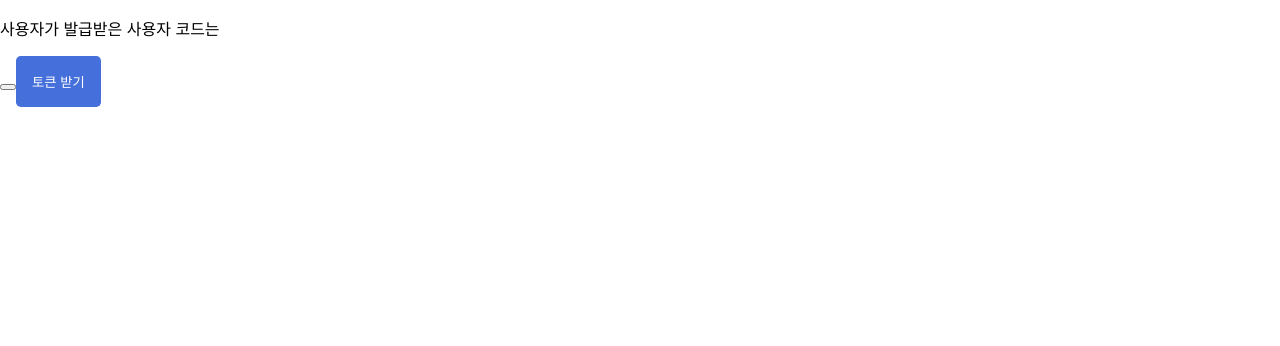
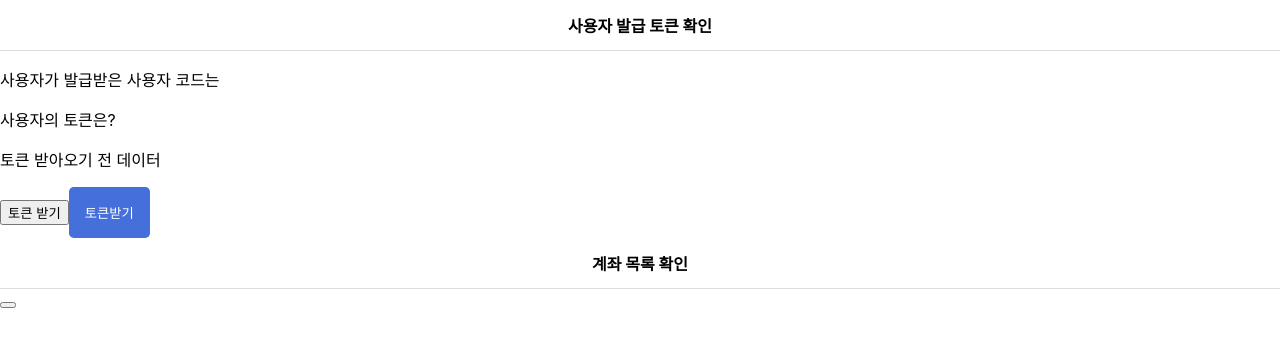
Before and after one commit to SaebyeolJu/banking_project, a React (Create React App) app: page /authResult in a window 1280 px wide. Shown: the top 346 px of the page. Built offline with nearby package versions, Linux system fonts and the light colour scheme.

Commit message:
add ListPage

```diff
--- a/src/App.js
+++ b/src/App.js
@@ -5,14 +5,12 @@ import ListComponent from "./components/ListComponent";
 import AuthResultPage from "./pages/AuthResultPage";
 import NewsPage from "./pages/NewsPage";
 import MainPage from "./pages/MainPage";
+import ListPage from "./pages/ListPage";
 
 function App() {
   return (
     <Router>
       <Switch>
-        <Route path="/list" exact>
-          <ListComponent />
-        </Route>
         <Route path="/axios" exact>
           <AxiosComponent />
         </Route>
@@ -25,6 +23,9 @@ function App() {
         <Route path="/authResult" exact>
           <AuthResultPage />
         </Route>
+        <Route path="/list" exact>
+          <ListPage />
+        </Route>
       </Switch>
     </Router>
   );
--- a/src/pages/AuthResultPage.js
+++ b/src/pages/AuthResultPage.js
@@ -1,15 +1,18 @@
-import React from "react";
+import React, { useState } from "react";
 import { useLocation } from "react-router-dom";
 import queryString from "query-string";
+import Header from "../components/common/Header";
+import AuthButton from "../components/common/AuthButton";
 import axios from "axios";
-import AuthButton from "../components/common/AuthButton";
 import qs from "qs";
+
+import ListPage from "./ListPage";
 
 const AuthResultPage = () => {
   const { search } = useLocation();
   const { code } = queryString.parse(search);
+  const [accessToken, setaccessToken] = useState("토큰 받아오기 전 데이터");
 
-  // proxcy setting
   const getAccessToken = () => {
     const sendData = qs.stringify({
       code: code,
@@ -18,6 +21,9 @@ const AuthResultPage = () => {
       redirect_uri: "http://localhost:3000/authResult",
       grant_type: "authorization_code",
     });
+
+    console.log(sendData);
+
     const option = {
       method: "POST",
       url: "/oauth/2.0/token",
@@ -29,19 +35,20 @@ const AuthResultPage = () => {
     //#homework : 해당 코드가 동작하게 변경해주세요 ! hint : proxy, json serialization on axios
     axios(option).then(response => {
       console.log(response.data);
+      setaccessToken(response.data.access_token);
     });
   };
 
   return (
     <>
-      <div>
-        <p>사용자가 발급받은 사용자 코드는 </p>
-        <p>{code}</p>
-        <button onClick={getAccessToken}></button>
-        <AuthButton title={"토큰 받기"} onClick={getAccessToken}>
-          토큰 받기
-        </AuthButton>
-      </div>
+      <Header title={"사용자 발급 토큰 확인"}></Header>
+      <p>사용자가 발급받은 사용자 코드는</p>
+      <p>{code}</p>
+      <p>사용자의 토큰은?</p>
+      <p>{accessToken}</p>
+      <button onClick={getAccessToken}>토큰 받기</button>
+      <AuthButton title={"토큰받기"} handleClick={getAccessToken}></AuthButton>
+      <ListPage token={accessToken} />
     </>
   );
 };
--- /dev/null
+++ b/src/pages/ListPage.js
@@ -0,0 +1,23 @@
+import React from "react";
+
+import Header from "../components/common/Header";
+
+const ListPage = accessToken => {
+  // get account list using axios from https://testapi.openbaking.or.kr/v.2.0/user/me
+  const option = {
+    method: "GET",
+    url: "/oauth/2.0/token",
+    headers: {
+      Authorization: { accessToken },
+    },
+  };
+
+  return (
+    <>
+      <Header title="계좌 목록 확인" />
+      <button></button>
+    </>
+  );
+};
+
+export default ListPage;
```
